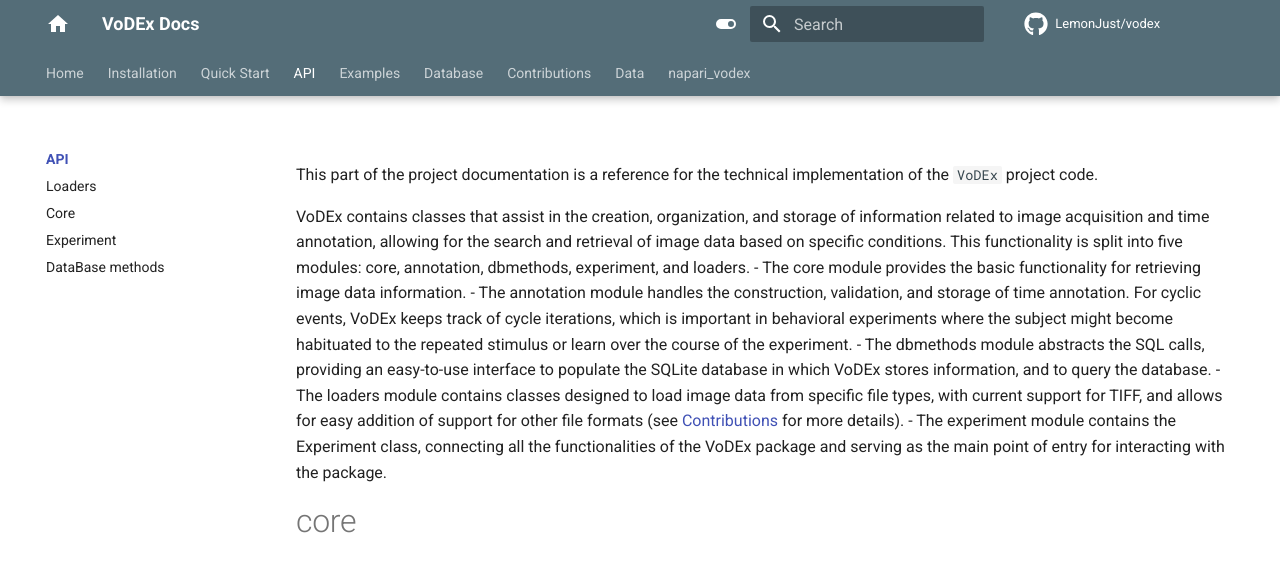
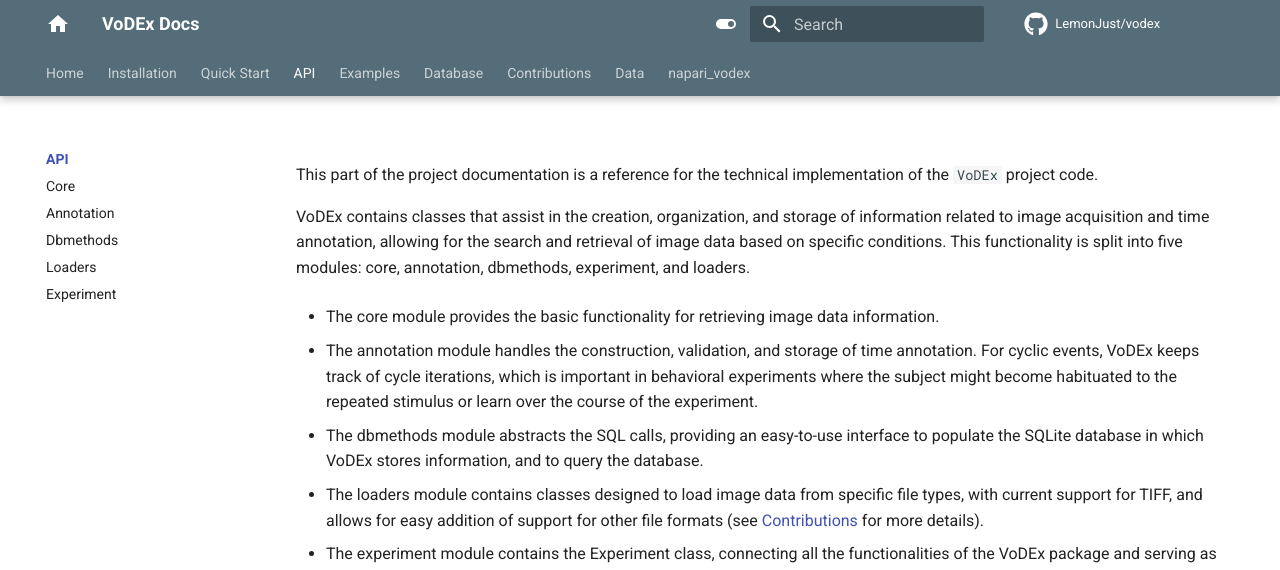
Before and after one commit to LemonJust/vodex, an MkDocs documentation site: the page built from docs/api/index.md, in a window 1280 px wide and 1400 px high. Shown: the top 570 px of the window. Built offline with MkDocs 1.6.1 and Material for MkDocs 9.7.7, drawn with Linux system fonts in a browser that asks for light colours; comment, search, counter and statistics services are not loaded; some of the changed text lies outside the part shown.

Commit message:
beautified api description and added annotation page

```diff
--- a/docs/api/index.md
+++ b/docs/api/index.md
@@ -7,19 +7,24 @@ time annotation, allowing for the search and retrieval of image
 data based on specific conditions. This functionality is split into
 five modules: core, annotation, dbmethods, experiment, and
 loaders.
+
 - The core module provides the basic functionality for retrieving
 image data information.
+
 - The annotation module handles the construction, validation,
 and storage of time annotation. For cyclic events, VoDEx
 keeps track of cycle iterations, which is important in behavioral
 experiments where the subject might become habituated to the
 repeated stimulus or learn over the course of the experiment.
+
 - The dbmethods module abstracts the SQL calls, providing an
 easy-to-use interface to populate the SQLite database in which
 VoDEx stores information, and to query the database.
+
 - The loaders module contains classes designed to load image
 data from specific file types, with current support for TIFF,
 and allows for easy addition of support for other file formats (see [Contributions](https://lemonjust.github.io/vodex/contribute/) for more details).
+
 - The experiment module contains the Experiment class,
 connecting all the functionalities of the VoDEx package and
 serving as the main point of entry for interacting with the
--- a/mkdocs.yml
+++ b/mkdocs.yml
@@ -81,10 +81,11 @@ nav:
       - Load Volumes: qstart/load_volumes.md
   - API:
       - api/index.md
+      - Core: api/core.md
+      - Annotation : api/annotation.md
+      - Dbmethods: api/dbmethods.md
       - Loaders: api/loaders.md
-      - Core: api/core.md
       - Experiment: api/experiment.md
-      - DataBase methods: api/dbmethods.md
   - Examples: examples.md
   - Database: db.md
   - Contributions: contribute.md
```
